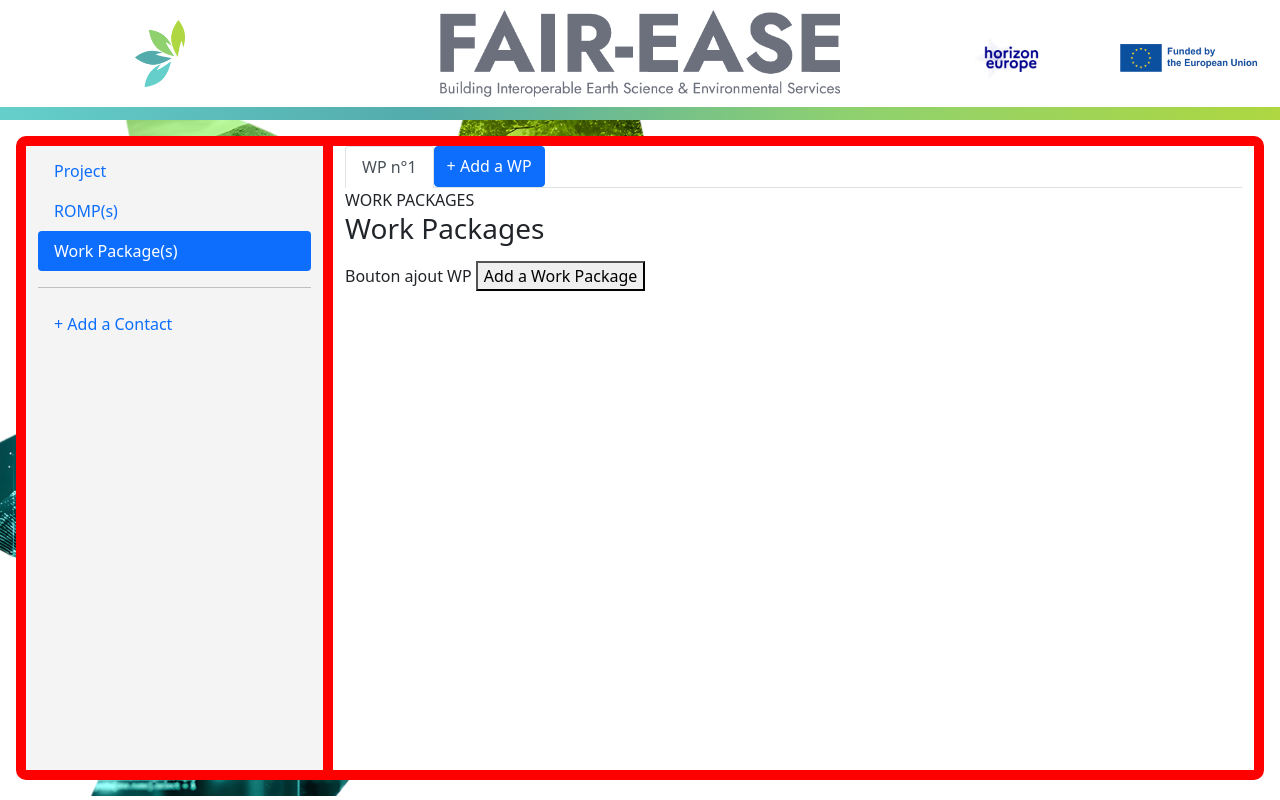
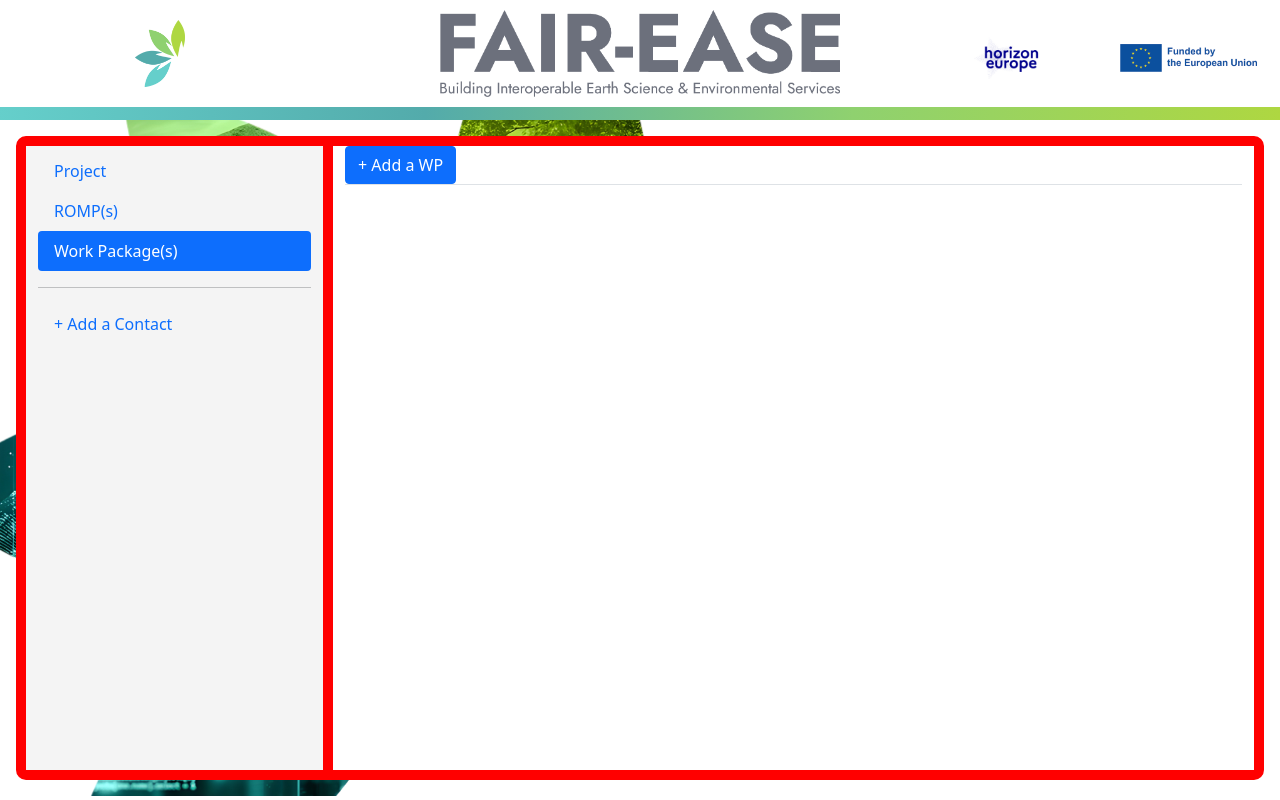
Before and after one commit to erwannSuard/dmp3, a Symfony app: template templates/project/index.html.twig in a window 1280 px wide, after a click on "Work Package(s)". Run offline with Twig, Linux system fonts and the light colour scheme; the template is opened without the code that fills it, so the values that code supplies are empty; form fields are guessed from the names that the template uses; some libraries are stand-ins or nearby versions.

Commit message:
wp tabs marche reste la suppression et enlever ROMP

```diff
--- a/templates/project/index.html.twig
+++ b/templates/project/index.html.twig
@@ -102,40 +102,30 @@
                     <div class="tab-pane fade" id="v-pills-wp" role="tabpanel" aria-labelledby="v-pills-wp-tab" data-controller="tabs" data-tabs-name-value="WP">
                         <nav>
                             <div class="nav nav-tabs" id="nav-tab-wp" role="tablist" data-tabs-target="links">
-                                <a class="nav-item nav-link active" id="nav-wp-1-tab" data-toggle="tab" href="#nav-wp-1" role="tab" aria-controls="nav-wp-1" aria-selected="true">WP n°1</a>
-                                <button type="button" class="nav-item btn btn-primary" id="btnAddWp" data-tabs-target="button" data-action="tabs#openDialog">+ Add a WP</button>
+{#                            #}
+                                <button type="button"  id="btnAddWp" data-tabs-target="button" data-action="tabs#addTab" class="nav-item btn btn-primary">+ Add a WP</button>
+                                <button type="button" class="add_item_link" style="visibility: hidden" data-collection-holder-class="idRefProject"></button>
                             </div>
                         </nav>
-                        <div class="tab-content" id="nav-tabContent-wp" data-tabs-target="content">
-                            <fieldset class="tab-pane fade show active" id="nav-wp-1" role="tabpanel" aria-labelledby="nav-wp-1-tab">
+                        <div class="tab-content idRefProject"
+                             id="nav-tabContent-wp"
+                             data-tabs-target="content"
+                             data-index="{{ formProject.idRefProject|length > 0 ? formProject.idRefProject|last.vars.idRefProject + 1 : 0 }}"
+                             data-prototype="{{ form_widget(formProject.idRefProject.vars.prototype)|e('html_attr') }}"
+                        >
+{#                            {% for wp in formProject.idRefProject %}#}
+{#                                <div class="tab-pane fade show active" id="nav-wp-"+{{ formProject.idRefProject|length}} role="tabpanel" aria-labelledby="nav-wp-1-tab">#}
 
-                                 WORK PACKAGES
-                                    <h3>Work Packages</h3>
-                                    <ul class="idRefProject"
-                                             Ajouter des wps :
-
-                                        data-index="{{ formProject.idRefProject|length > 0 ? formProject.idRefProject|last.vars.idRefProject + 1 : 0 }}"
-                                        data-prototype="{{ form_widget(formProject.idRefProject.vars.prototype)|e('html_attr') }}"
-                                    >
-                                        {% for wp in formProject.idRefProject %}
-                                            <li>
-                                                <fieldset>
-                                                    <legend>Work package n°{{formProject.idRefProject|length}}</legend>
-                                                    {{ form_row(wp.idRefProject.vars.prototype) }}
-                                                </fieldset>
-                                            </li>
-                                        {% endfor %}
-                                    </ul>
-
-                                     Bouton ajout WP
-                                    <button type="button" class="add_item_link" data-collection-holder-class="idRefProject">
-                                        Add a Work Package
-                                    </button>
-                                 </fieldset>
+{#                            <fieldset>#}
+{#                                        <legend>Work package n°{{formProject.idRefProject|length}}</legend>#}
+{#                                        {{ form_row(wp.idRefProject.vars.prototype) }}#}
+{#                                    </fieldset>#}
+{#                                </li>#}
+{#                            {% endfor %}#}
                             </div>
                     </div>
 
-                {{ form_end(formProject) }}
+                        <div>{{ form_end(formProject) }}</div>
 
                     <div class="tab-pane fade" id="v-pills-contact" role="tabpanel" aria-labelledby="v-pills-contact-tab">
                             {{ form_start(formContact) }}
@@ -175,11 +165,14 @@ li {
     margin: 15px;
     border: solid black 2px;
 }
+
 </style>
 
 
 
 <script>
+    let test = document.getElementById("project_submit")
+    test.classList.add("d-none")
 
     // btn next project a romp
     $("#nextROMP").on("click" , () => {
@@ -209,5 +202,7 @@ li {
         btnSubmitProject.classList.add("d-none");
     })
 
+
+
 </script>
 {% endblock %}
```
Also changed, not shown: assets/app.js (+41 -5 lines), assets/controllers/tabs-controller.js (+6 -1 lines).
